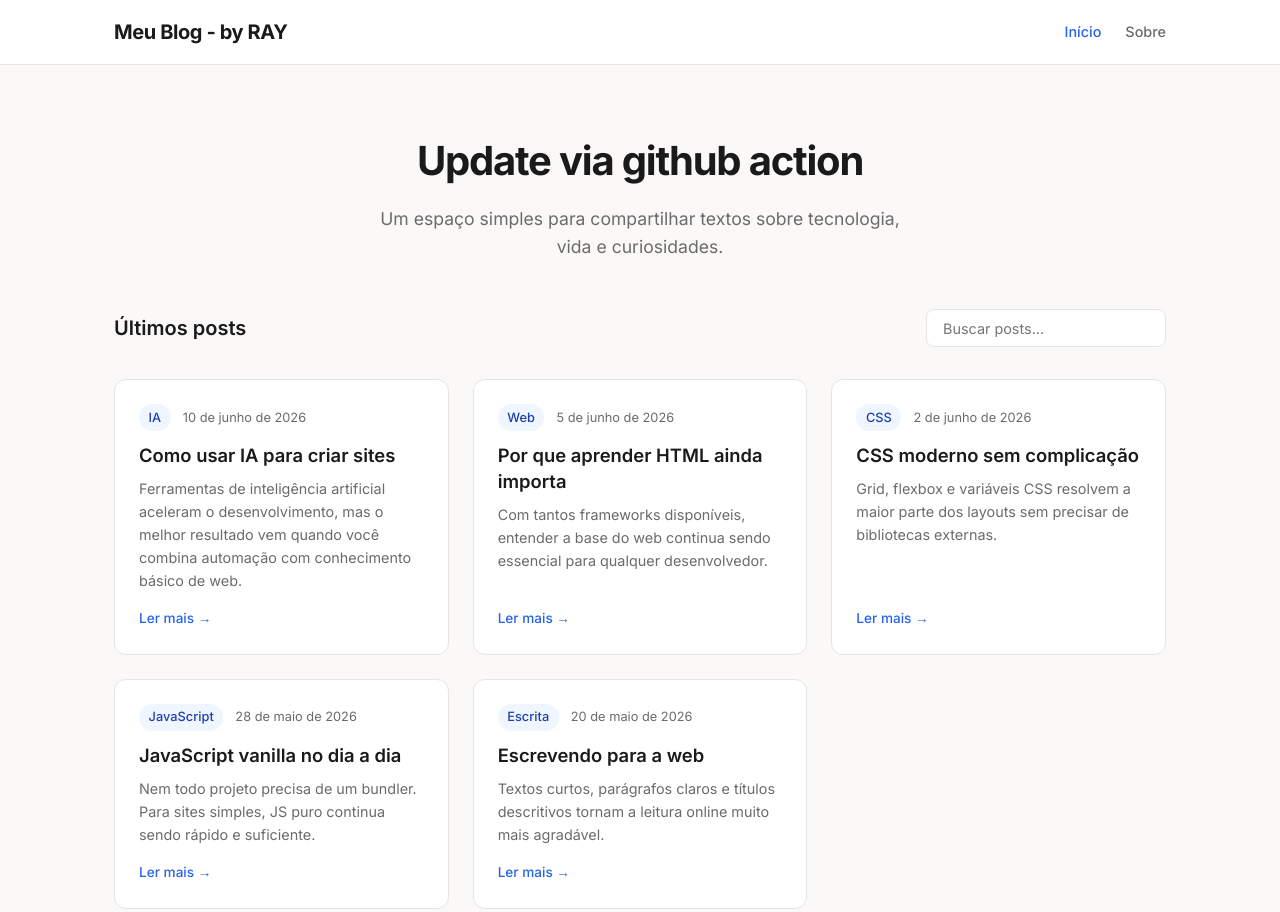
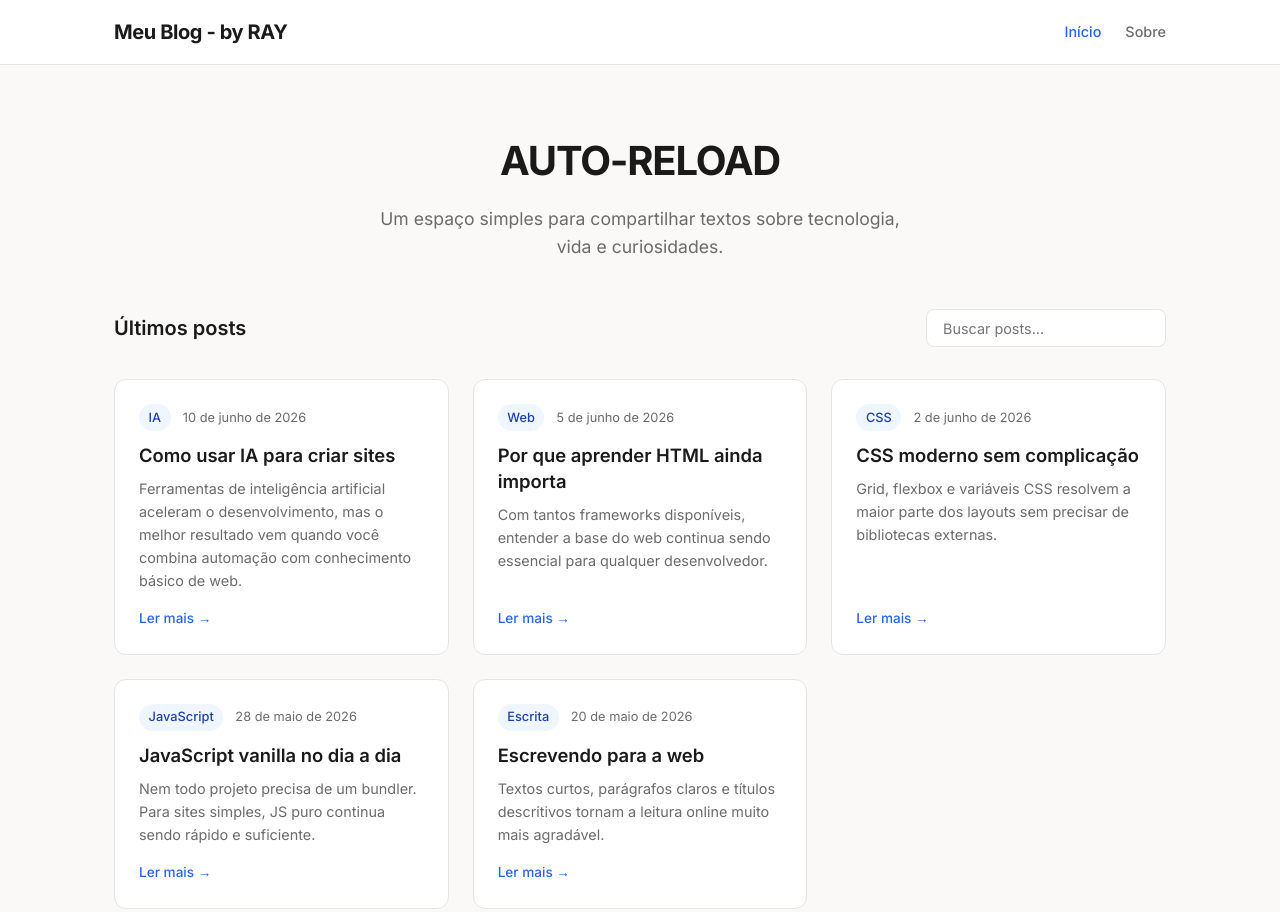
Before and after one commit to Rayjay-8/blogteste, a plain HTML site: page index.html in a window 1280 px wide. Shown: the top 912 px of the page. Drawn offline with Linux system fonts and the light colour scheme.

Commit message:
AUTO-RELOAD

```diff
--- a/index.html
+++ b/index.html
@@ -23,7 +23,7 @@
   <main class="main">
     <section class="hero">
       <div class="container">
-        <h1>Update via github action</h1>
+        <h1>AUTO-RELOAD</h1>
         <p>Um espaço simples para compartilhar textos sobre tecnologia, vida e curiosidades.</p>
       </div>
     </section>
```
